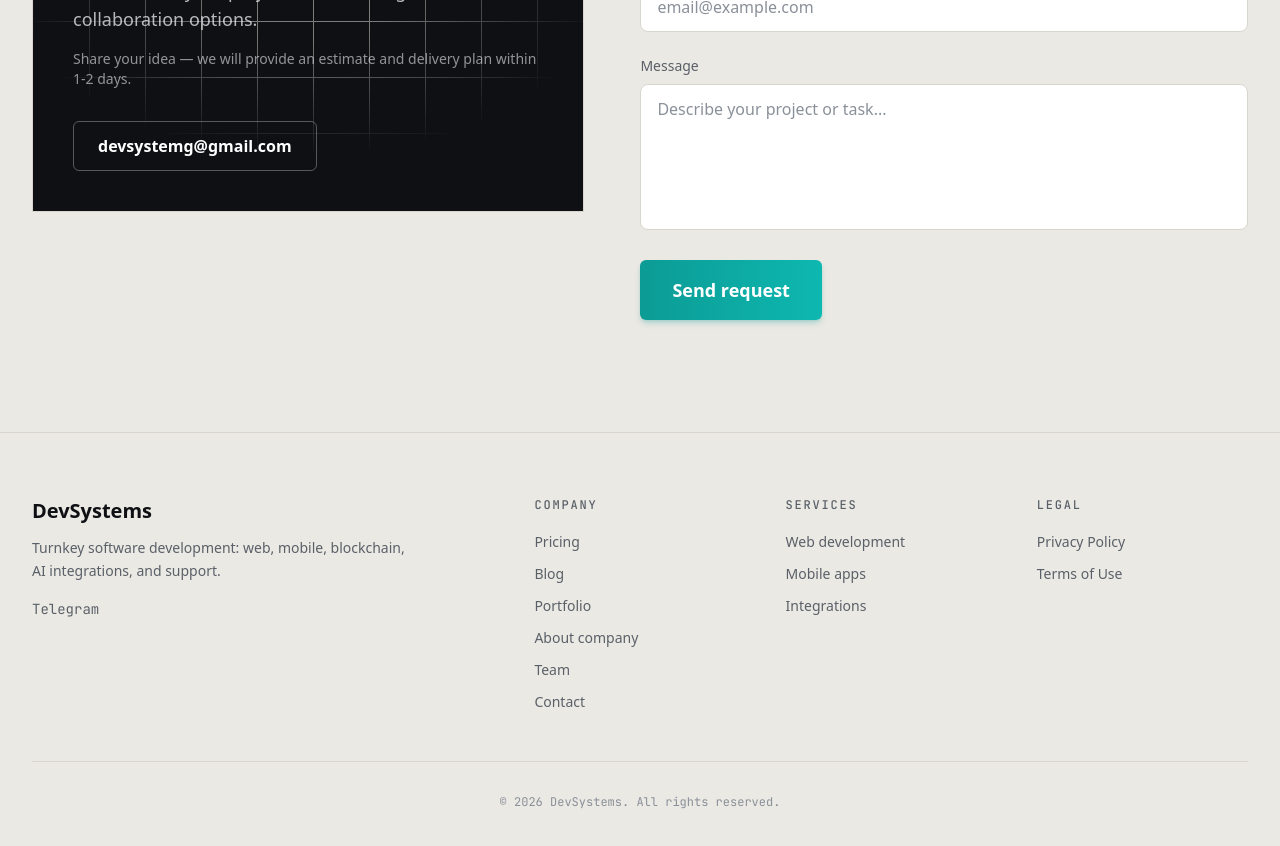
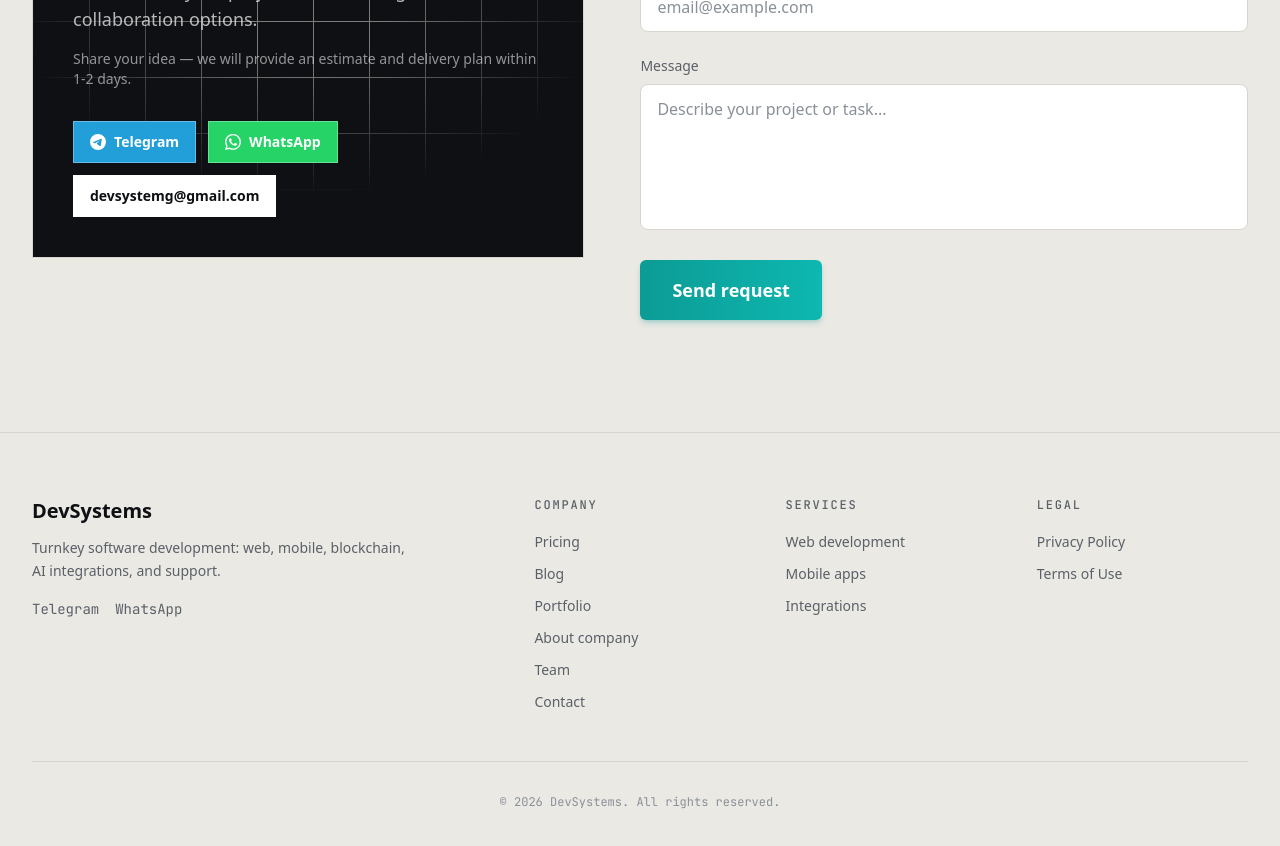
Before and after one commit to DevSystemskz/website, a Next.js app: page / in a window 1280 px wide. Shown: the part 6040-6886 px from the top of the page. Built offline with nearby package versions, Linux system fonts and the light colour scheme; no server answers.

Commit message:
Update Footer component: Replace hardcoded social media links with dynamic imports from contactLinks, and add WhatsApp link. Enhance accessibility by adding target and rel attributes to anchor tags. Update i18n messages to include translations for Telegram and WhatsApp.

```diff
--- a/src/components/layout/Footer.tsx
+++ b/src/components/layout/Footer.tsx
@@ -3,9 +3,11 @@
 import Link from "next/link";
 import { Container } from "@/components/ui/Container";
 import { useI18n } from "@/components/i18n/I18nProvider";
+import { contactLinks } from "@/lib/contact";
 
 const social = [
-  { href: "https://t.me/almatdev", label: "Telegram" },
+  { href: contactLinks.telegram, label: "Telegram" },
+  { href: contactLinks.whatsapp, label: "WhatsApp" },
 ];
 
 export function Footer() {
@@ -50,6 +52,8 @@
                 <a
                   key={s.label}
                   href={s.href}
+                  target="_blank"
+                  rel="noopener noreferrer"
                   className="font-mono text-sm text-ink-muted transition hover:text-accent dark:text-ink-faint dark:hover:text-accent"
                 >
                   {s.label}
--- a/src/components/sections/Contact.tsx
+++ b/src/components/sections/Contact.tsx
@@ -6,6 +6,23 @@
 import { Button } from "@/components/ui/Button";
 import { useStaggerVariants, viewportOnce } from "@/components/motion/useStaggerVariants";
 import { useI18n } from "@/components/i18n/I18nProvider";
+import { contactLinks } from "@/lib/contact";
+
+function TelegramIcon() {
+  return (
+    <svg className="h-4 w-4" viewBox="0 0 24 24" fill="currentColor" aria-hidden>
+      <path d="M11.944 0A12 12 0 0 0 0 12a12 12 0 0 0 12 12 12 12 0 0 0 12-12A12 12 0 0 0 12 0a12 12 0 0 0-.056 0zm4.962 7.224c.1-.002.321.023.465.14a.506.506 0 0 1 .171.325c.016.093.036.306.02.472-.18 1.898-.962 6.502-1.36 8.627-.168.9-.499 1.201-.82 1.23-.696.065-1.225-.46-1.9-.902-1.056-.693-1.653-1.124-2.678-1.8-1.185-.78-.417-1.21.258-1.91.177-.184 3.247-2.977 3.307-3.23.007-.032.014-.15-.056-.212s-.174-.041-.249-.024c-.106.024-1.793 1.14-5.061 3.345-.48.33-.913.49-1.302.48-.428-.008-1.252-.241-1.865-.44-.752-.245-1.349-.374-1.297-.789.027-.216.325-.437.893-.663 3.498-1.524 5.83-2.529 6.998-3.014 3.332-1.386 4.025-1.627 4.476-1.635z" />
+    </svg>
+  );
+}
+
+function WhatsAppIcon() {
+  return (
+    <svg className="h-4 w-4" viewBox="0 0 24 24" fill="currentColor" aria-hidden>
+      <path d="M17.472 14.382c-.297-.149-1.758-.867-2.03-.967-.273-.099-.471-.148-.67.15-.197.297-.767.966-.94 1.164-.173.199-.347.223-.644.075-.297-.15-1.255-.463-2.39-1.475-.883-.788-1.48-1.761-1.653-2.059-.173-.297-.018-.458.13-.606.134-.133.298-.347.446-.52.149-.174.198-.298.298-.497.099-.198.05-.371-.025-.52-.075-.149-.669-1.612-.916-2.207-.242-.579-.487-.5-.669-.51-.173-.008-.371-.01-.57-.01-.198 0-.52.074-.792.372-.272.297-1.04 1.016-1.04 2.479 0 1.462 1.065 2.875 1.213 3.074.149.198 2.096 3.2 5.077 4.487.709.306 1.262.489 1.694.625.712.227 1.36.195 1.871.118.571-.085 1.758-.719 2.006-1.413.248-.694.248-1.289.173-1.413-.074-.124-.272-.198-.57-.347m-5.421 7.403h-.004a9.87 9.87 0 0 1-5.031-1.378l-.361-.214-3.741.982.998-3.648-.235-.374a9.86 9.86 0 0 1-1.51-5.26c.001-5.45 4.436-9.884 9.888-9.884 2.64 0 5.122 1.03 6.988 2.898a9.825 9.825 0 0 1 2.893 6.994c-.003 5.45-4.435 9.884-9.885 9.884m8.413-18.297A11.815 11.815 0 0 0 12.05 0C5.495 0 .16 5.335.157 11.892c0 2.096.547 4.142 1.588 5.945L.057 24l6.305-1.654a11.882 11.882 0 0 0 5.683 1.448h.005c6.554 0 11.89-5.335 11.893-11.893a11.821 11.821 0 0 0-3.48-8.413z" />
+    </svg>
+  );
+}
 
 export function Contact() {
   const { section, item } = useStaggerVariants();
@@ -80,15 +97,31 @@
                 </h2>
                 <p className="mt-4 text-lg text-white/70">{m.sections.contactDesc}</p>
                 <p className="mt-4 text-sm text-white/55">{m.sections.ctaDesc}</p>
-                <div className="mt-8">
-                  <Button
-                    href="mailto:devsystemg@gmail.com"
-                    variant="outline"
-                    size="md"
-                    className="border-white/30 text-white hover:border-accent hover:bg-accent hover:text-white"
+                <div className="mt-8 flex flex-wrap gap-3">
+                  <a
+                    href={contactLinks.telegram}
+                    target="_blank"
+                    rel="noopener noreferrer"
+                    className="inline-flex items-center gap-2 border border-white/30 bg-[#229ED9] px-4 py-2.5 text-sm font-semibold text-white transition hover:bg-[#1b8bc0]"
                   >
-                    devsystemg@gmail.com
-                  </Button>
+                    <TelegramIcon />
+                    {m.sections.telegram}
+                  </a>
+                  <a
+                    href={contactLinks.whatsapp}
+                    target="_blank"
+                    rel="noopener noreferrer"
+                    className="inline-flex items-center gap-2 border border-white/30 bg-[#25D366] px-4 py-2.5 text-sm font-semibold text-white transition hover:bg-[#1ebe57]"
+                  >
+                    <WhatsAppIcon />
+                    {m.sections.whatsapp}
+                  </a>
+                  <a
+                    href={`mailto:${contactLinks.email}`}
+                    className="inline-flex items-center gap-2 border border-white/20 bg-white px-4 py-2.5 text-sm font-semibold text-ink transition hover:bg-canvas-muted"
+                  >
+                    {contactLinks.email}
+                  </a>
                 </div>
               </div>
             </div>
--- a/src/i18n/messages.ts
+++ b/src/i18n/messages.ts
@@ -83,6 +83,8 @@
       ctaDesc:
         "Опишите задачу — мы подготовим оценку и план работ в течение 1-2 дней.",
       leaveRequest: "Оставить заявку",
+      telegram: "Telegram",
+      whatsapp: "WhatsApp",
       sent: "Заявка отправлена. Мы свяжемся с вами в ближайшее время.",
       send: "Отправить заявку",
       sending: "Отправка...",
@@ -273,6 +275,8 @@
       ctaDesc:
         "Міндетті сипаттаңыз — 1-2 күн ішінде бағалау мен жұмыс жоспарын дайындаймыз.",
       leaveRequest: "Өтінім қалдыру",
+      telegram: "Telegram",
+      whatsapp: "WhatsApp",
       sent: "Өтінім жіберілді. Жақын арада сізбен хабарласамыз.",
       send: "Өтінімді жіберу",
       sending: "Жіберілуде...",
@@ -463,6 +467,8 @@
       ctaDesc:
         "Share your idea — we will provide an estimate and delivery plan within 1-2 days.",
       leaveRequest: "Submit request",
+      telegram: "Telegram",
+      whatsapp: "WhatsApp",
       sent: "Request sent. We will contact you shortly.",
       send: "Send request",
       sending: "Sending...",
--- /dev/null
+++ b/src/lib/contact.ts
@@ -0,0 +1,9 @@
+export const contactLinks = {
+  email:
+    process.env.NEXT_PUBLIC_CONTACT_EMAIL || "devsystemg@gmail.com",
+  telegram:
+    process.env.NEXT_PUBLIC_TELEGRAM_URL || "https://t.me/almatdev",
+  whatsapp:
+    process.env.NEXT_PUBLIC_WHATSAPP_URL ||
+    "https://wa.me/77761244111",
+} as const;
```
